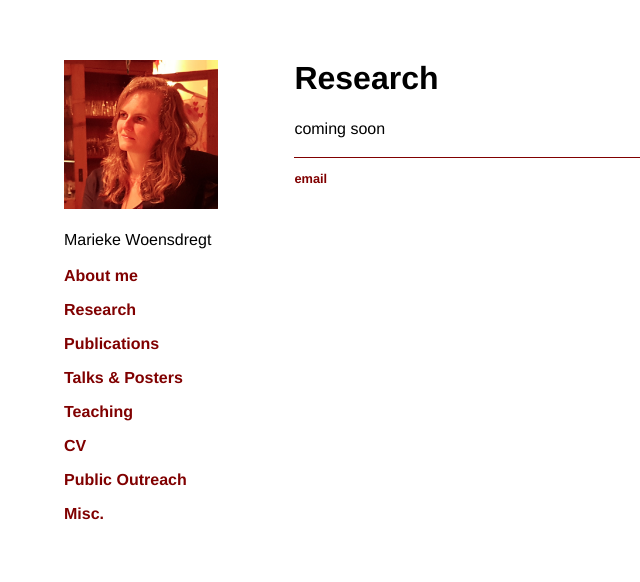
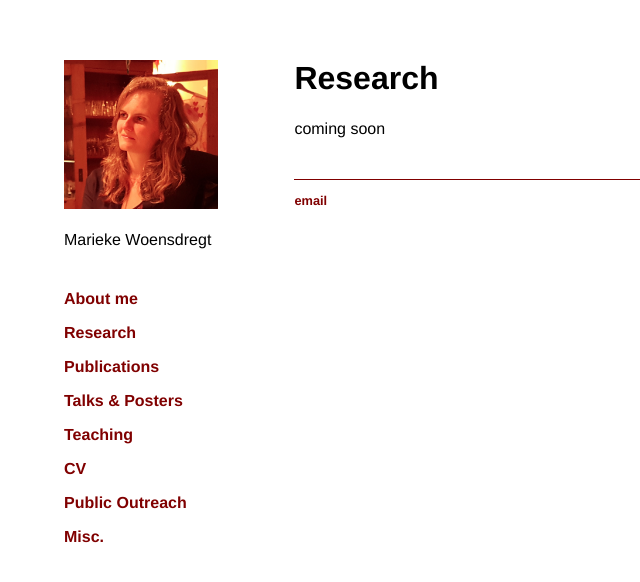
Before and after one commit to marieke-woensdregt/marieke-woensdregt.github.io, a Jekyll site: the page built from research/index.html, in a window 1280 px wide. Shown: the top 582 px of the page, without its empty margins (0-640 px from the left). Built offline with Jekyll 4.4.1, drawn with Linux system fonts in a browser that asks for light colours.

Commit message:
Update main.css

```diff
--- a/css/main.css
+++ b/css/main.css
@@ -37,6 +37,7 @@ p {
     font-family:'Helvetica', 'Arial', 'Sans-Serif';
     line-height: 1.4em;
     color: #000000;
+    padding-bottom: 1.4em;
 }
 footer {
     border-top: 1px solid #800000;
```
